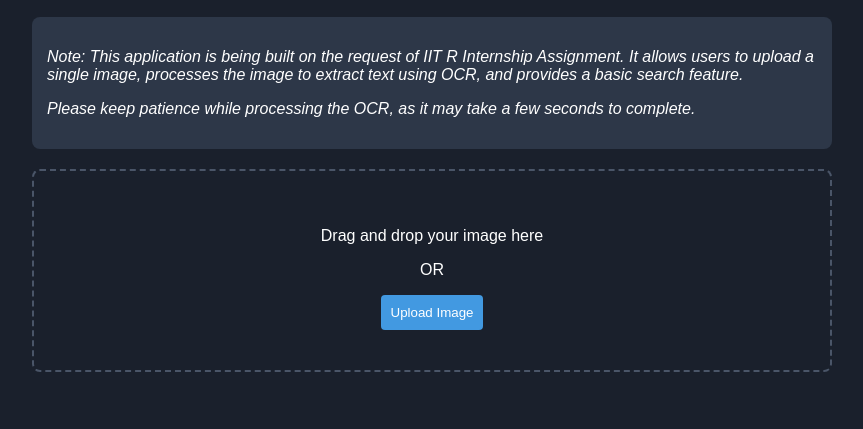
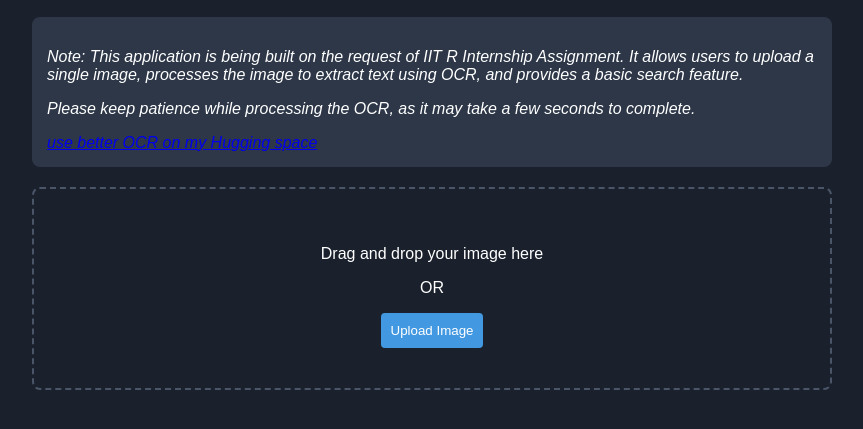
Before and after one commit to HAQ-NAWAZ-MALIK/iitr, a website: page index.html in a window 1280 px wide. Shown: the part 131-560 px from the top of the page, without its empty margins (208-1071 px from the left). Drawn offline with Linux system fonts and the light colour scheme.

Commit message:
Update index.html

```diff
--- a/index.html
+++ b/index.html
@@ -100,6 +100,7 @@
     <div class="note">
         <p>Note: This application is being built on the request of IIT R Internship Assignment. It allows users to upload a single image, processes the image to extract text using OCR, and provides a basic search feature.</p>
         <p>Please keep patience while processing the OCR, as it may take a few seconds to complete.</p>
+        <a href="https://huggingface.co/spaces/Omarrran/ocr_iitr">use better OCR on my Hugging space</a>
     </div>
 
     <div id="stepOne" class="drop-zone">
```
